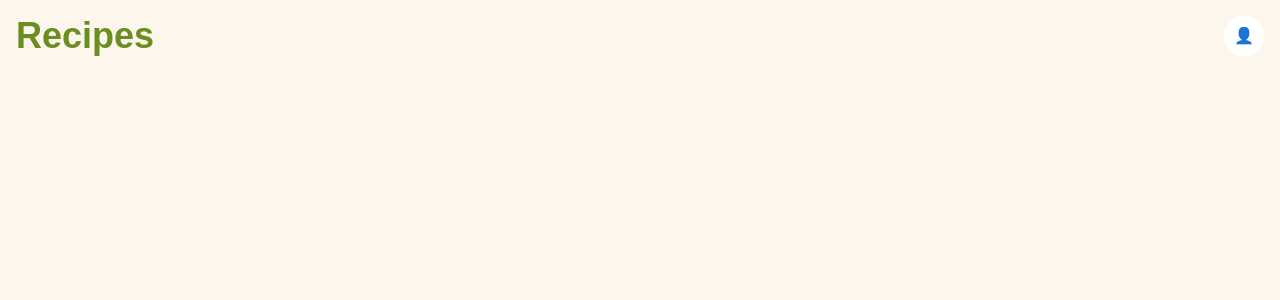
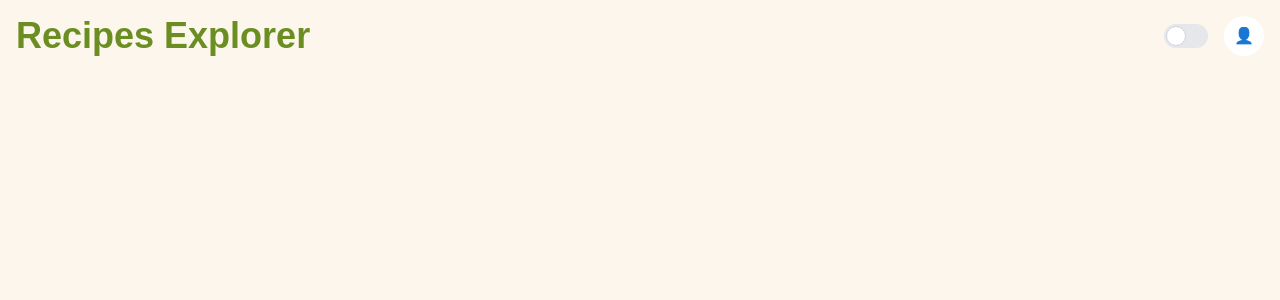
Before and after one commit to Mezghani-Aymen/recipe-explorer, a Next.js app: page /component/header in a window 1280 px wide. Shown: the top 300 px of the page. Built offline with nearby package versions, Linux system fonts and the light colour scheme.

Commit message:
[fix] update header "Activate logout "

```diff
--- a/src/app/component/header/page.tsx
+++ b/src/app/component/header/page.tsx
@@ -1,34 +1,59 @@
 "use client";
 
 import Link from "next/link";
-import { useState } from "react";
-
-
+import { useState } from 'react';
+import { useTheme } from 'next-themes';
+import Cookies from 'js-cookie';
+import { useRouter } from 'next/navigation';
 
 export default function Header() {
     const [dropdownOpen, setDropdownOpen] = useState(false);
+    const { setTheme, resolvedTheme } = useTheme();
+    const router = useRouter();
 
     const toggleDropdown = () => {
-        setDropdownOpen(!dropdownOpen)
-    }
+        setDropdownOpen(!dropdownOpen);
+    };
+
+    const toggleCheck = () => {
+        setTheme(resolvedTheme === 'dark' ? 'light' : 'dark');
+    };
+
+    const handleLogout = (e: React.FormEvent) => {
+        e.preventDefault();
+        Cookies.remove('jwt');
+        router.push('/api/auth/login');
+    };
+
     return (
-        <header className="flex justify-between items-center p-4  ">
-            <h1 className="text-4xl font-bold text-primary">Recipes</h1>
-            <div className="relative">
+        <header className="flex justify-between items-center p-4">
+            <h1 className="text-4xl font-bold text-primary">Recipes Explorer</h1>
+            <div className="relative flex items-center gap-4">
+                <label className="inline-flex items-center cursor-pointer">
+                    <input
+                        type="checkbox"
+                        className="sr-only"
+                        checked={resolvedTheme === 'dark'}
+                        onChange={toggleCheck}
+                    />
+                    <div className="relative w-11 h-6 bg-gray-200 dark:bg-gray-700 rounded-full transition">
+                        <div className={`absolute top-[2px] left-[2px] w-5 h-5 rounded-full bg-white transition-transform border border-gray-300 ${resolvedTheme === 'dark' ? "translate-x-full" : ""}`}></div>
+                    </div>
+                </label>
+
                 <div
                     className="w-10 h-10 bg-white rounded-full flex items-center justify-center cursor-pointer"
                     onClick={toggleDropdown}
                 >
-
                     <span>👤</span>
                 </div>
 
                 {dropdownOpen && (
-                    <div className="absolute right-0 mt-2 w-40 bg-white text-black  border rounded-md shadow-lg z-10">
+                    <div className="absolute right-0 mt-2 w-40 bg-white text-black border rounded-md shadow-lg z-10">
                         <ul className="py-2">
                             <li className="px-4 py-2 hover:bg-gray-100 cursor-pointer">Profile</li>
                             <li className="px-4 py-2 hover:bg-danger cursor-pointer text-danger hover:text-white">
-                                <Link href="/api/auth/login"><span>Logout</span></Link>
+                                <a href="#" onClick={handleLogout}><span>Logout</span></a>
                             </li>
                         </ul>
                     </div>
```
